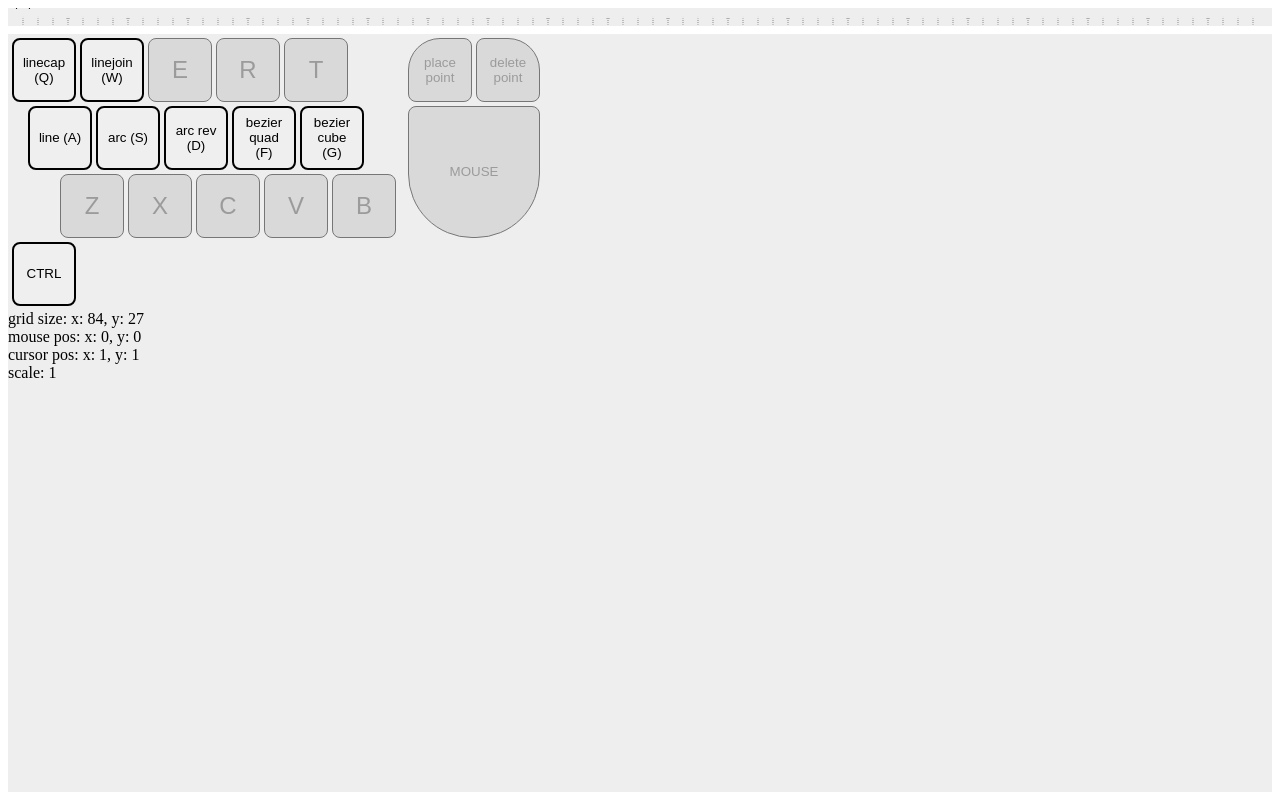
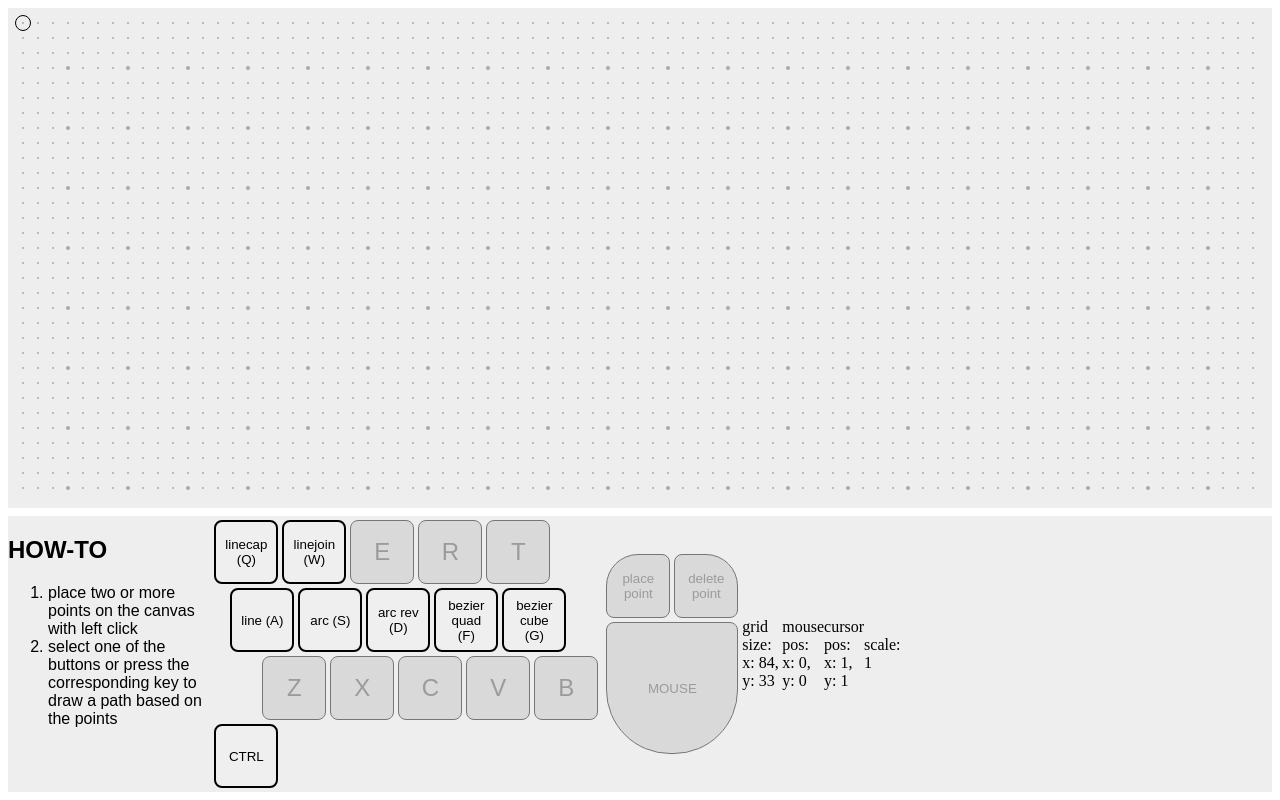
Before and after one commit to fiecueal/ssvgg, a SvelteKit app: page / in a window 1280 px wide. Built offline with nearby package versions, Linux system fonts and the light colour scheme.

Commit message:
update css & add how-to

```diff
--- a/src/routes/+page.svelte
+++ b/src/routes/+page.svelte
@@ -563,6 +563,17 @@
   />
 
   <div id="actions" style:background>
+    <div id="how_to">
+      <h2>HOW-TO</h2>
+      <ol>
+        <li>place two or more points on the canvas with left click</li>
+        <li>
+          select one of the buttons or press the corresponding key to draw a
+          path based on the points
+        </li>
+      </ol>
+    </div>
+
     <div id="keyboard">
       <!-- string represent left side of keyboard where all keybinds are -->
       {#each "qwertasdfgzxcvb".split("") as bind}
@@ -625,29 +636,35 @@
   #actions {
     width: 100%;
     height: 100%;
+    display: flex;
+    align-items: center;
+    justify-content: space-evenly;
+  }
+  #how_to {
+    max-width: 25%;
+    height: 100%;
+    font-family: sans-serif;
   }
   #keyboard {
-    width: max-content;
     margin: 0.25rem;
-    margin-right: 3.25rem;
+    padding-right: 3rem;
     gap: 0.25rem;
-    display: inline-grid;
+    display: grid;
     grid-template-columns: repeat(5, 1fr);
 
-    & button:nth-child(n + 6):not(:nth-child(n + 11)) {
+    & button:nth-child(n + 6):nth-child(-n + 10) {
       margin-left: 1rem;
       margin-right: -1rem;
     }
-    & button:nth-child(n + 11):not(:nth-child(n + 16)) {
+    & button:nth-child(n + 11):nth-child(-n + 15) {
       margin-left: 3rem;
       margin-right: -3rem;
     }
   }
   #mouse {
-    width: max-content;
     margin: 0.25rem;
     gap: 0.25rem;
-    display: inline-grid;
+    display: grid;
     grid-template-columns: 1fr 1fr;
   }
   #mouse_left {
@@ -657,17 +674,17 @@
     border-top-right-radius: 2rem;
   }
   #mouse_body {
-    grid-column: span 2;
     width: 8.25rem;
     height: 8.25rem;
+    grid-column: span 2;
     border-bottom-left-radius: 4rem;
     border-bottom-right-radius: 4rem;
   }
   button {
+    width: 4rem;
+    height: 4rem;
     border: black 2px solid;
     border-radius: 0.5rem;
-    width: 4rem;
-    height: 4rem;
 
     &:hover {
       filter: brightness(0.9);
```
